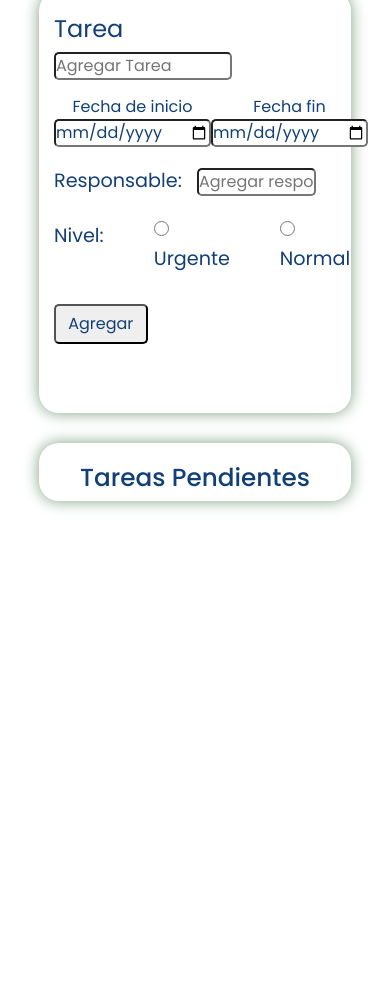
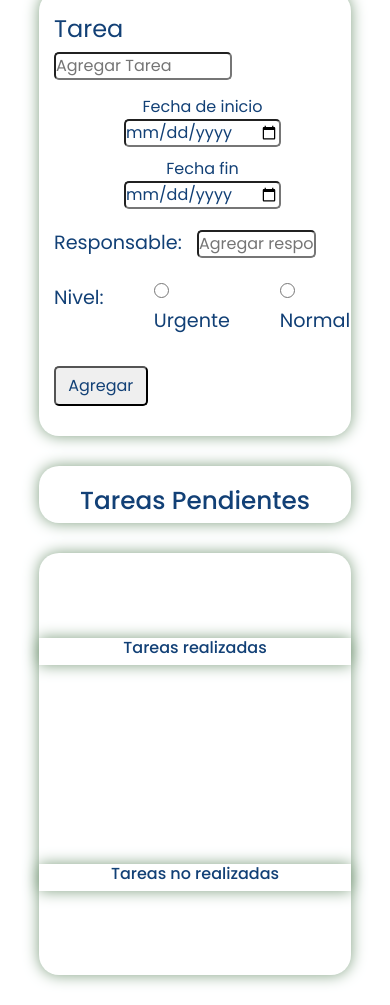
Before and after one commit to DuvanCamiloArenasRodriguez/toDoList, a plain HTML site: page index.html in a window 390 px wide. Shown: the part 65-1070 px from the top of the page. Before the commit the page ends 844 px from the top, so only its background shows below. Drawn offline with nearby package versions, Linux system fonts and the light colour scheme; no server answers.

Commit message:
styles: :lipstick: Diseño responsivo
Se añade diseño responsivo

```diff
--- a/css/styles.css
+++ b/css/styles.css
@@ -30,12 +30,14 @@ main {
 
 .agregarTareas {
     width: 80vw;
-    height: 50vh;
+    /* height: 60vh; */
     box-shadow: 0 0 15px 0 #7F9F80;
     border-radius: 20px;
     display: flex;
     flex-direction: column;
 }
+
+
 
 .tarea {
     display: flex;
@@ -117,6 +119,7 @@ main {
 
 .agregarTareas button{
     margin-top: 30px;
+    margin-bottom: 30px;
     align-self: center;
     width: 30%;
     height: 40px;
@@ -184,3 +187,57 @@ main {
 .ocultar {
     display: none;
 }
+
+.card {
+    margin-bottom: 20px;
+}
+
+.cumplidasNoCumplidas {
+    width: 80vw;
+    height: 50vh;
+    margin-top: 30px;
+    margin-bottom: 30px;
+    box-shadow: 0 0 15px 0 #7F9F80;
+    border-radius: 20px;
+    display: flex;
+    flex-direction: row;
+    gap: 30px;
+    justify-content: space-around;
+    text-align: center;
+
+}
+
+
+.tareasCumplidas, .tareasFallidas {
+    margin-top: 15px;
+    margin-bottom: 15px;
+    overflow-y: scroll;
+    box-shadow: 0 0 15px 0 #7F9F80;
+}
+
+@media (max-width: 768px) {
+    .fechas{
+        display: flex;
+        flex-direction: column;
+    }
+
+    .fechaFin {
+        margin-top: 10px;
+    }
+
+   .checkBox {
+    display: flex;
+    flex-direction: column;
+    align-items: center;
+   }
+
+   .cumplidasNoCumplidas {
+    display: flex;
+    flex-direction: column;
+   }
+
+   .card {
+    display: flex;
+    flex-direction: column;
+   }
+}
--- a/index.html
+++ b/index.html
@@ -111,10 +111,10 @@
         </div>
         <div class="cumplidasNoCumplidas">
             <div class="tareasCumplidas">
-
+                <h6>Tareas realizadas</h6>
             </div>
             <div class="tareasFallidas">
-
+                <h6>Tareas no realizadas</h6>
             </div>
         </div>
     </main>
--- a/js/main.js
+++ b/js/main.js
@@ -39,7 +39,7 @@ function mostrarTareas(padre, estado, datos) {
         <div class="col ">
         <div class="card" style="width: 15rem;">
                             <div class="card-body">
-                              <h6 class="card-subtitle mb-2 text-body-secondary">"${tarea.prioridad}</h6>
+                              <h6 class="card-subtitle mb-2 text-body-secondary">${tarea.prioridad}</h6>
                               <div class="fechas">
                                 <div class="fechaInicio">
                                     <p>Inicia</p>
```
Also changed, not shown: storage/data.json (+10 -1 lines).
